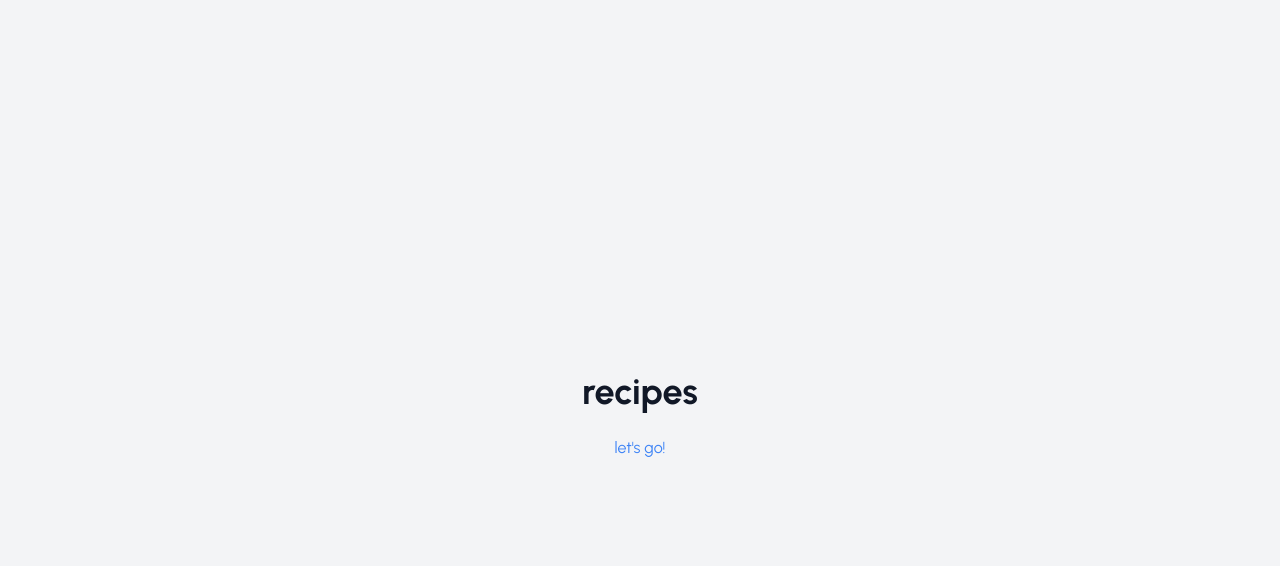
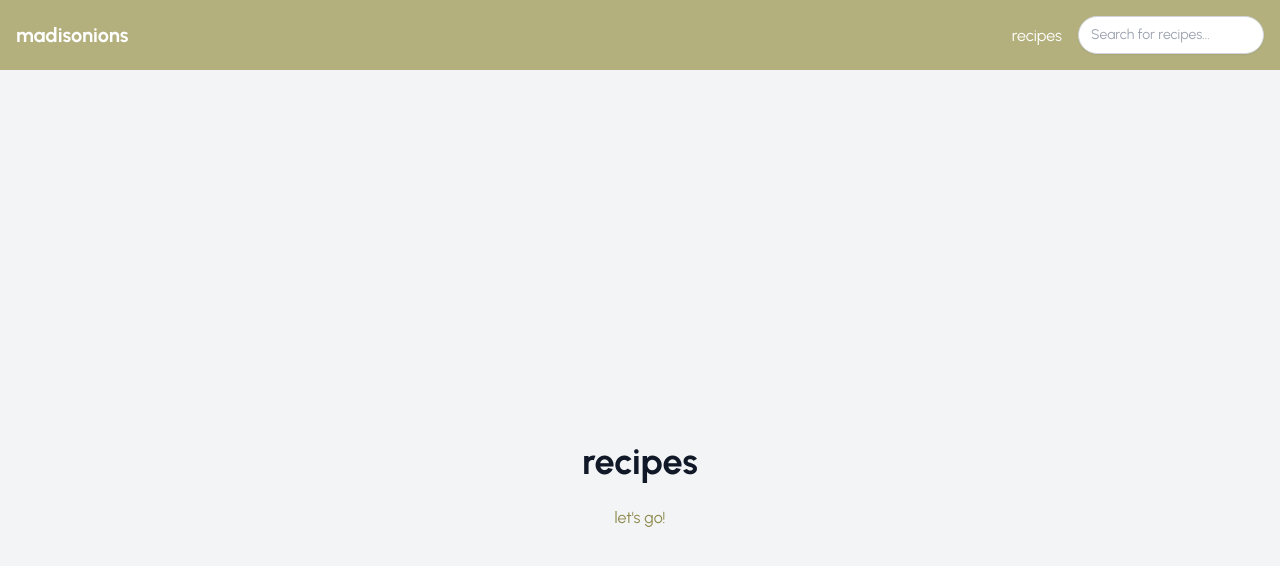
Before and after one commit to haleyalee/recipes, a Next.js app: page / in a window 1280 px wide. Shown: the top 566 px of the page. Built offline with nearby package versions, Linux system fonts and the light colour scheme.

Commit message:
implement header and search

```diff
--- a/src/app/layout.tsx
+++ b/src/app/layout.tsx
@@ -1,6 +1,7 @@
 import type { Metadata } from "next";
 import "../styles/globals.css";
 import { Urbanist } from 'next/font/google'
+import SearchBar from "../components/SearchBar";
 
 export const metadata: Metadata = {
   title: "Recipes",
@@ -20,6 +21,19 @@ export default function RootLayout({
   return (
     <html lang="en" className={urbanist.className}>
       <body className="bg-gray-100 text-gray-900">
+        <header className="bg-green text-white p-4">
+          <div className="container mx-auto flex flex-row items-center justify-between">
+            <h1 className="text-xl font-bold align-middle hover:scale-105"><a href="/">madisonions</a></h1>
+            <div className="flex flex-row items-center gap-4">
+              <nav>
+                <ul className="flex gap-4">
+                  <li><a href="/recipes" className="hover:underline align-middle">recipes</a></li>
+                </ul>
+              </nav>
+              <SearchBar />
+            </div>
+          </div>
+        </header>
         <main className="container mx-auto p-4">{children}</main>
       </body>
     </html>
--- a/src/app/page.tsx
+++ b/src/app/page.tsx
@@ -2,12 +2,12 @@ import Link from "next/link";
 
 export default function HomePage() {
   return (
-    <div className="flex flex-col items-center justify-center h-screen">
+    <div className="flex flex-col items-center justify-center h-dvh">
       <h1 className="text-4xl font-bold mb-6">recipes</h1>
       <div className="space-x-4">
         <Link
           href="/recipes"
-          className="hover:underline text-blue-500"
+          className="hover:underline text-linkGreen"
         >
           let&apos;s go!
         </Link>
--- a/src/components/RecipeCard.tsx
+++ b/src/components/RecipeCard.tsx
@@ -1,8 +1,9 @@
 import Link from "next/link";
 import { Recipe } from "../lib/definitions";
+import { getPathFromName } from "../utils/helper";
 
 export default function RecipeCard({ recipe }: { recipe: Recipe }) {
-  const path = recipe.name.toLowerCase().replace(/\s/g, "-");
+  const path = getPathFromName(recipe.name);
   return (
     <div className="border rounded-lg p-4 shadow hover:shadow-lg">
       <h2 className="text-xl font-bold">{recipe.name}</h2>
--- /dev/null
+++ b/src/components/SearchBar.tsx
@@ -0,0 +1,94 @@
+"use client";
+
+import { useRouter } from "next/navigation";
+import { useEffect, useRef, useState } from "react";
+import { getPathFromName } from "../utils/helper";
+import { recipes } from "../lib/placeholder-data";
+
+export default function SearchBar() {
+  const [searchQuery, setSearchQuery] = useState("");
+  const [suggestions, setSuggestions] = useState<string[]>([]);
+  const [highlightIndex, setHighlightIndex] = useState(-1);
+
+  const searchInputRef = useRef<HTMLDivElement>(null);
+  const router = useRouter();
+
+  // TODO: debounce
+  useEffect(() => {
+    const suggestions = searchQuery
+    ? Object.values(recipes)
+        .filter((recipe) => recipe.name.toLowerCase().includes(searchQuery))
+        .map((recipe) => recipe.name)
+    : [];
+    setSuggestions(suggestions);
+  }, [searchQuery]);
+
+  const handleSearch = (e: React.FormEvent) => {
+    e.preventDefault();
+    // TODO: implement search logic
+  }
+
+  const handleSuggestionClick = (suggestion: string) => {
+    console.log("Suggest search query: ", suggestion);
+    setSearchQuery(suggestion);
+    const path = getPathFromName(suggestion);
+    // router.push(`/search?query=${encodeURIComponent(suggestion)}`);
+    router.push(`/recipes/${path}`);
+  };
+
+  const handleKeyDown = (e: React.KeyboardEvent<HTMLInputElement>) => {
+    if (suggestions.length === 0) return;
+
+    if (e.key === "ArrowDown") {
+      // Move highlight down
+      setHighlightIndex((prevIndex) =>
+        prevIndex < suggestions.length - 1 ? prevIndex + 1 : 0
+      );
+    } else if (e.key === "ArrowUp") {
+      // Move highlight up
+      setHighlightIndex((prevIndex) =>
+        prevIndex > 0 ? prevIndex - 1 : suggestions.length - 1
+      );
+    } else if (e.key === "Enter" && highlightIndex >= 0) {
+      // Select the highlighted suggestion
+      e.preventDefault();
+      handleSuggestionClick(suggestions[highlightIndex]);
+    } else if (e.key === "Escape") {
+      setHighlightIndex(-1);
+      setSuggestions([]);
+      // setSearchQuery("");
+    }
+  };
+
+  return (
+    <div className="relative w-full max-w-md" ref={searchInputRef}>
+      <form onSubmit={handleSearch} className="flex items-center gap-2">
+        {/* Search Bar */}
+        <input
+          type="text"
+          placeholder="Search for recipes..."
+          value={searchQuery}
+          onChange={(e) => setSearchQuery(e.target.value)}
+          onKeyDown={handleKeyDown}
+          className="py-2 px-3 rounded-full border border-gray-300 shadow-sm sm:text-sm text-gray-700"
+        />
+        {/* Suggestions Dropdown */}
+        {suggestions.length > 0 && (
+          <ul className="absolute left-0 top-full mt-1 w-full bg-white border border-gray-300 rounded-md shadow-lg z-10">
+            {suggestions.map((suggestion, index) => (
+              <li
+                key={index}
+                onClick={() => handleSuggestionClick(suggestion)}
+                className={`p-2 text-sm text-gray-400 cursor-pointer ${
+                  index === highlightIndex ? "bg-gray-100 text-green" : "hover:bg-gray-100"
+                }`}
+              >
+                {suggestion}
+              </li>
+            ))}
+          </ul>
+        )}
+      </form>
+    </div>
+  );
+}
--- /dev/null
+++ b/src/utils/helper.ts
@@ -0,0 +1,7 @@
+import { RecipeDetails } from "../lib/definitions";
+
+const getPathFromName = (recipeName: string) => {
+  return recipeName.toLowerCase().replace(/\s/g, "-");
+};
+
+export { getPathFromName };
--- a/tailwind.config.ts
+++ b/tailwind.config.ts
@@ -5,6 +5,14 @@ export default {
     "./src/app/**/*.{js,ts,jsx,tsx,mdx}",
     "./src/components/**/*.{js,ts,jsx,tsx}"
   ],
-  theme: {},
+  theme: {
+    extend: {
+      colors: {
+        "green": "#B3B07E",
+        "linkGreen": "#8C884B",
+        "hoverGreen": "#5E5A23"
+      }
+    }
+  },
   plugins: [],
 } satisfies Config;
```
